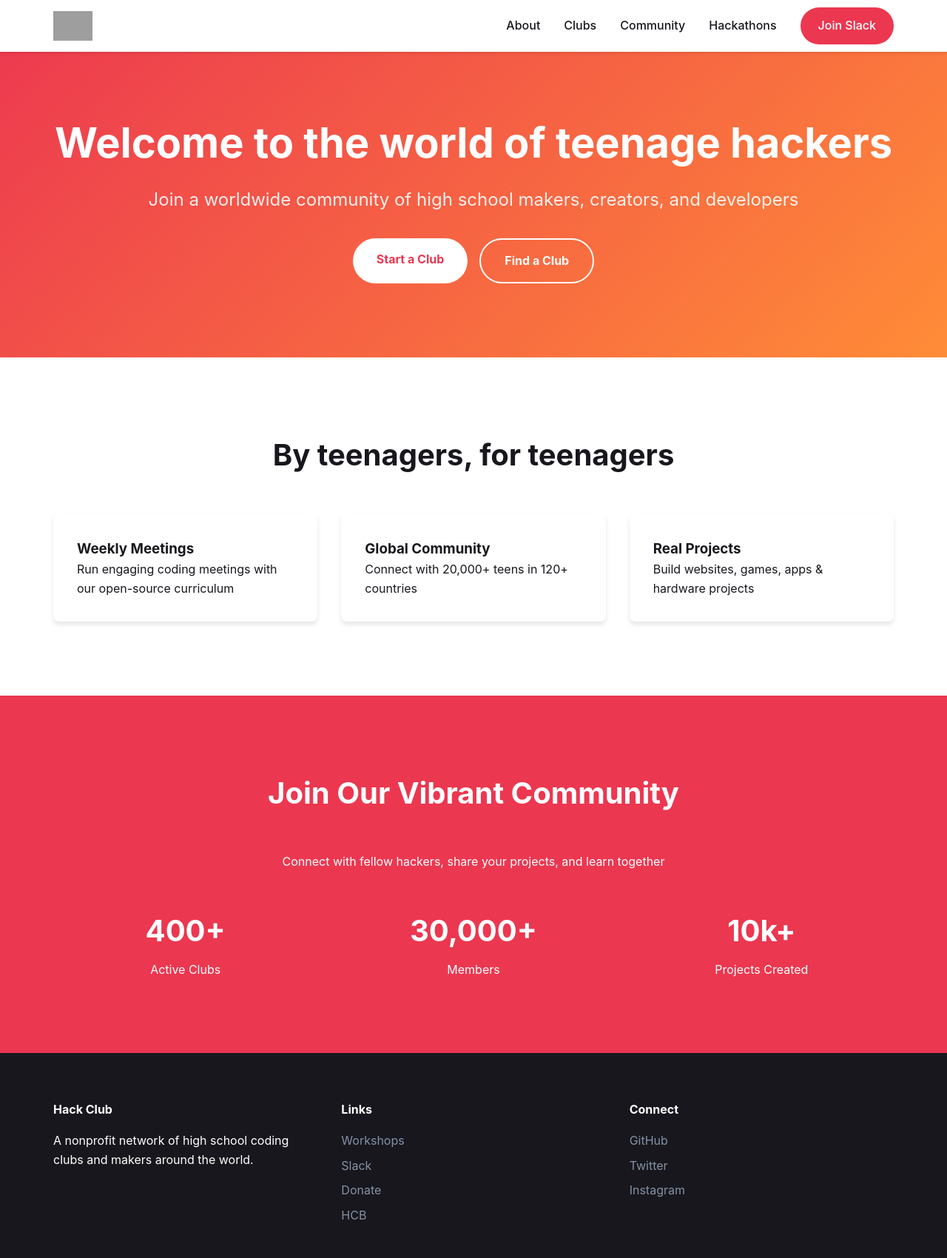
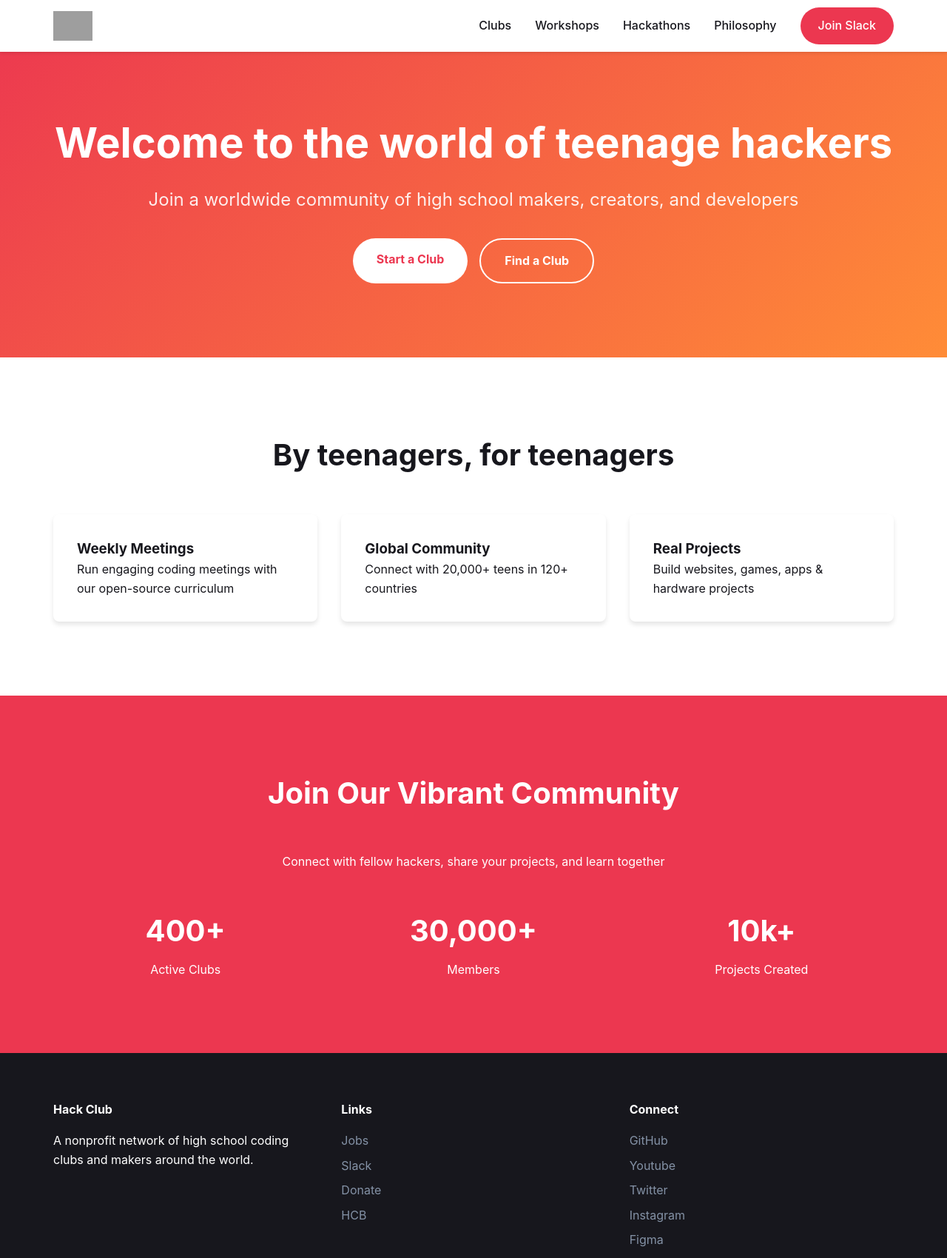
Before and after one commit to PianoMan0/hackclub-site, a plain HTML site: page index.html in a window 1280 px wide. Shown: the top 1700 px of the page at 74% size. Drawn offline with Linux system fonts and the light colour scheme; grey boxes are pictures that could not be loaded.

Commit message:
Update index.html

```diff
--- a/index.html
+++ b/index.html
@@ -23,10 +23,10 @@
           <img src="https://assets.hackclub.com/icon-rounded.png" alt="Hack Club Logo" />
         </a>
         <div class="nav-links">
-          <a href="#about">About</a>
           <a href="https://hackclub.com/clubs/">Clubs</a>
-          <a href="#community">Community</a>
+          <a href="https://workshops.hackclub.com/">Workshops</a>
           <a href="https://hackclub.com/hackathons/">Hackathons</a>
+          <a href="https://hackclub.com/philosophy/">Philosophy</a>
           <a href="https://hackclub.com/slack" class="cta-button">Join Slack</a>
         </div>
       </div>
@@ -93,16 +93,18 @@
           </div>
           <div class="footer-section">
             <h4>Links</h4>
-            <a href="/workshops">Workshops</a>
+            <a href="https://hackclub.com/jobs">Jobs</a>
             <a href="https://hackclub.com/slack">Slack</a>
-            <a href="/donate">Donate</a>
+            <a href="https://hcb.hackclub.com/donations/start/hq?utm_source=site&utm_medium=internal&utm_campaign=philanthropy_page&utm_content=hero_button">Donate</a>
             <a href="https://hcb.hackclub.com">HCB</a>
           </div>
           <div class="footer-section">
             <h4>Connect</h4>
             <a href="https://github.com/hackclub">GitHub</a>
+            <a href="https://youtube.com/c/hackclubhq">Youtube</a>
             <a href="https://x.com/hackclub">Twitter</a>
             <a href="https://instagram.com/hackclub">Instagram</a>
+            <a href="https://www.figma.com/@hackclub">Figma</a>
           </div>
         </div>
         <div class="footer-bottom">
```
